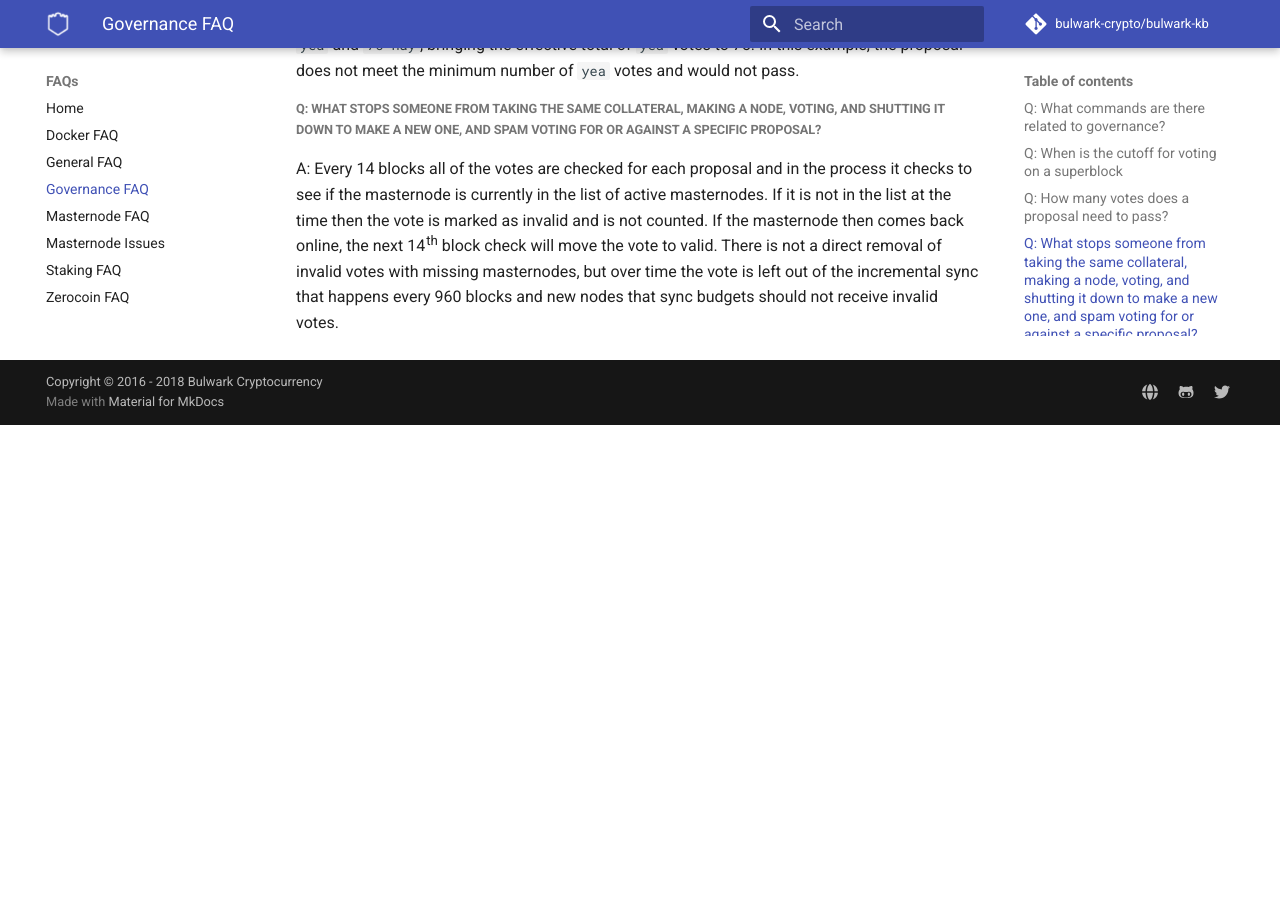
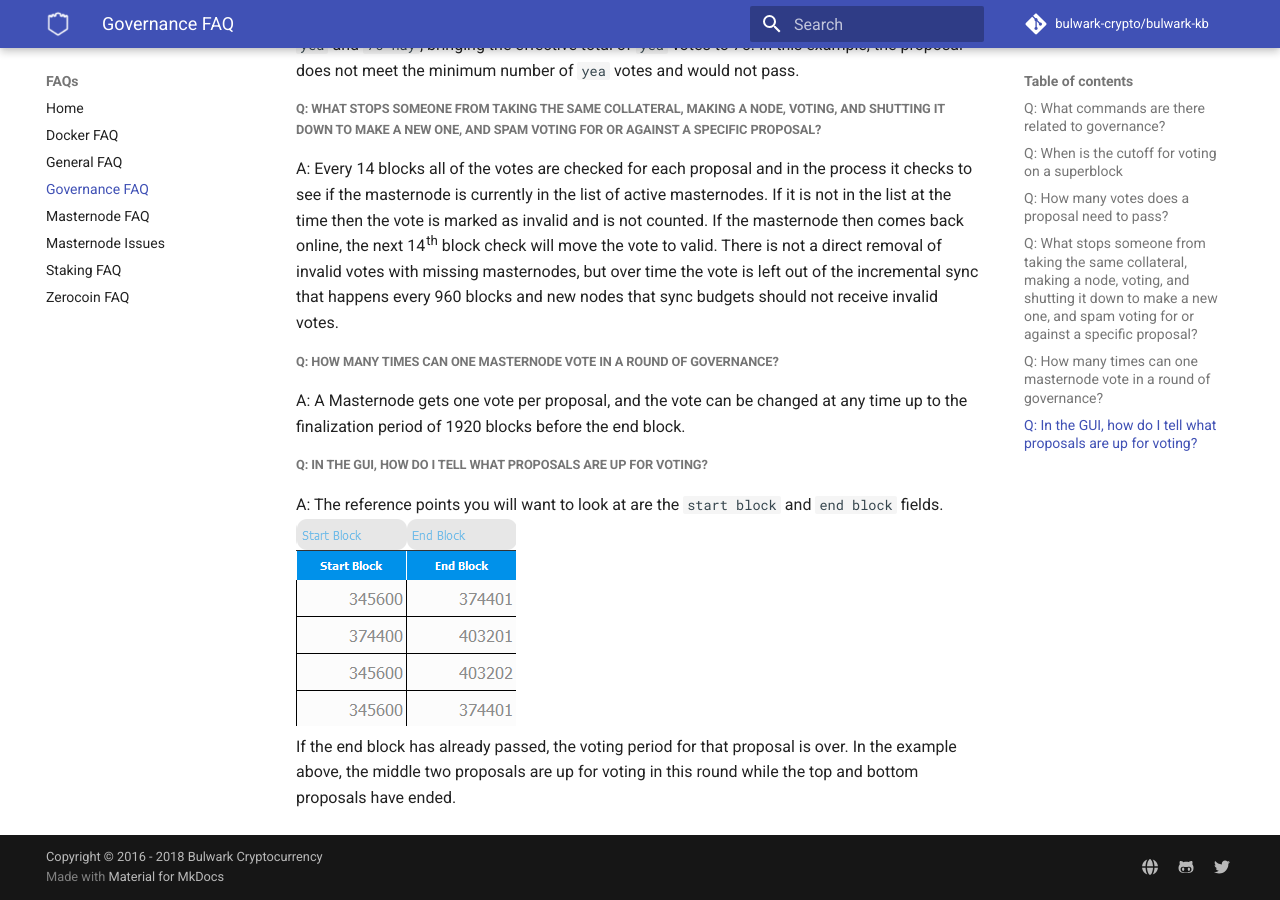
Before and after one commit to bulwark-crypto/Bulwark-KB, an MkDocs documentation site: the page built from docs/FAQs/Governance-FAQ.md, in a window 1280 px wide and 900 px high, scrolled down 823 px. Built offline with MkDocs 1.6.1 and Material for MkDocs 9.7.7, drawn with Linux system fonts in a browser that asks for light colours; comment, search, counter and statistics services are not loaded; before the commit the page ends 1248 px from its top, so only the background shows below that.

Commit message:
Governance walkthrough, adding to FAQ's from Discord, add images

````diff
--- a/docs/FAQs/Governance-FAQ.md
+++ b/docs/FAQs/Governance-FAQ.md
@@ -29,3 +29,13 @@
 ##### Q: What stops someone from taking the same collateral, making a node, voting, and shutting it down to make a new one, and spam voting for or against a specific proposal?
 
 A: Every 14 blocks all of the votes are checked for each proposal and in the process it checks to see if the masternode is currently in the list of active masternodes. If it is not in the list at the time then the vote is marked as invalid and is not counted. If the masternode then comes back online, the next 14th block check will move the vote to valid.  There is not a direct removal of invalid votes with missing masternodes, but over time the vote is left out of the incremental sync that happens every 960 blocks and new nodes that sync budgets should not receive invalid votes.
+
+##### Q: How many times can one masternode vote in a round of governance?
+
+A: A Masternode gets one vote per proposal, and the vote can be changed at any time up to the finalization period of 1920 blocks before the end block.
+
+##### Q: In the GUI, how do I tell what proposals are up for voting?
+
+A: The reference points you will want to look at are the `start block` and `end block` fields.
+![startblockendblock](https://kb.bulwarkcrypto.com/assets/images/governance/startend.png "startend.png")
+If the end block has already passed, the voting period for that proposal is over. In the example above, the middle two proposals are up for voting in this round while the top and bottom proposals have ended.
--- a/docs/Guides/Governance.md
+++ b/docs/Guides/Governance.md
@@ -1,11 +1,11 @@
 # How to vote and submit proposals
 
-### Submitting a proposal
+## Submitting a proposal through the GUI
 
-1. You’ll want to do some preparation before submitting your proposal to ensure you can clearly and concisely explain what you’re planning on doing with the coins.
+1. You’ll want to do some preparation before submitting your proposal to ensure you can clearly and concisely explain what you’re planning on doing with the coins, and as with all other things, ensure that you're using the latest version of the [Official Bulwark Wallet](https://github.com/bulwark-crypto/Bulwark/releases)
 You'll want to start a thread on the [Official Bulwark Community Forum](https://community.bulwarkcrypto.com/c/proposals) to link in the `URL` section. Follow the instructions there to build out the plan for your proposal.
 
-To begin the submission process, enter `mnbudget prepare` in to the Debug Console in your Bulwark Wallet. This will show you all of the details needed in order to submit the proposal.
+To begin the submission process, you'll need to gather the following information in order to submit the proposal.
    * **Proposal-name** : This is going to be the name of your proposal. It has a 20 character limit, so make it count!
    * **URL** : This field allows you to submit a URL to an expanded explanation of your proposal. We have a section on our Community Forum specifically for discussion of proposals. Linking to a post in this section is the easiest way to spread the details about your proposal. The more detail you can go in to about how the funds will be handled and where they will be stored, the more likely you will be to convince people that they should vote for you!
    * **payment-count** : This field denotes the number of payments you are requesting. You can request a one-time payment, or several smaller, recurring payments if your project will require ongoing funding.
@@ -13,6 +13,14 @@
    * **Bulwark-address** : This is the field in which you put the Bulwark address that you’d like to receive the superblock payout with.
    * **Monthly-payment** : The amount of coins you’d like to receive every month.
 
+After gathering the information listed above, you'll want to navigate to the `Proposals` tab shown in the screenshot below.
+Click the `Create` button. Please make sure that you have at least 5 BWK in your wallet to pay the proposal creation fee.
+![proptab](https://kb.bulwarkcrypto.com/assets/images/governancemultisendscreenshot1.png "multisendscreenshot1.png")
+After you have filled out the fields shown in the screenshot below with the appropriate information, click `Submit Proposal`
+![propfields](https://kb.bulwarkcrypto.com/assets/images/multisendscreenshot1.png "multisendscreenshot1.png")
+Your proposal is now submitted! Now, get out there and gather support for it!
+
+## Submitting a proposal through the debug terminal
 2. Once you have gathered the information requested, you can build the string you will enter to prepare your proposal.
 ```
 preparebudget <Proposal-name><URL><payment-count><Block-start><Bulwark-address><Monthly-payment>
@@ -41,8 +49,13 @@
 
 Congratulations! Your proposal is now ready to be spread to the community! Happy voting!
 
+## Voting on a proposal through the GUI
+Voting through the new GUI is quite simple, simply click on the proposal you would like to vote on and then click one of the three buttons at the bottom of the interface, `Vote Yes` `Vote No` or `Vote Abstain`
+![proptab](https://kb.bulwarkcrypto.com/assets/images/governancemultisendscreenshot1.png "multisendscreenshot1.png")
+If you would like to learn more about a specific proposal, you can right click on it to copy the URL that the creator supplied which will ideally be a link to a more detailed source of information on the proposal. If it is not a relevant link, then you may want to be wary of voting yes on it.
+As with all things in crypto; verify, don't trust
 
-### Voting on a proposal
+## Voting on a proposal through the debug console
 1. Open the debug console of your local wallet
 2. Find the vote hash for the proposal you'd like to vote on. The [Official Bulwark Community Forum](https://community.bulwarkcrypto.com/c/proposals) will likely be the comprehensive place to find proposals and discussion about them
 3. Use the following commands to vote for the proposal;
--- a/docs/Troubleshooting/Masternode-Troubleshooting-FAQ.md
+++ b/docs/Troubleshooting/Masternode-Troubleshooting-FAQ.md
@@ -6,6 +6,11 @@
 
 1. In your local wallet: Verify that you see the status "ENABLED" in your Masternode tab, and that the Active timer is increasing.
 2. On your VPS: Run `bulwark-cli masternode status`, it should say "Masternode successfully started".
+
+##### I'm already running one Masternode in my local wallet, how do I set up a second?
+
+* Through the GUI available in wallet version 2.1.0 and onward, you can simply fill out the information as you would with any other node and the configurator will take care of formatting for you.
+* If you would like to build the masternode.conf manually, you simply need to move to a new line and fill it out following the same formatting as the first masternode.
 
 ##### My Masternode has stopped syncing, what can I do?
 
````
Also changed, not shown: docs/FAQs/Masternode-FAQ.md (+4 -0 lines), material/assets/images/governance/propfields.png (added), material/assets/images/governance/proptab.png (added), material/assets/images/governance/startend.png (added).
